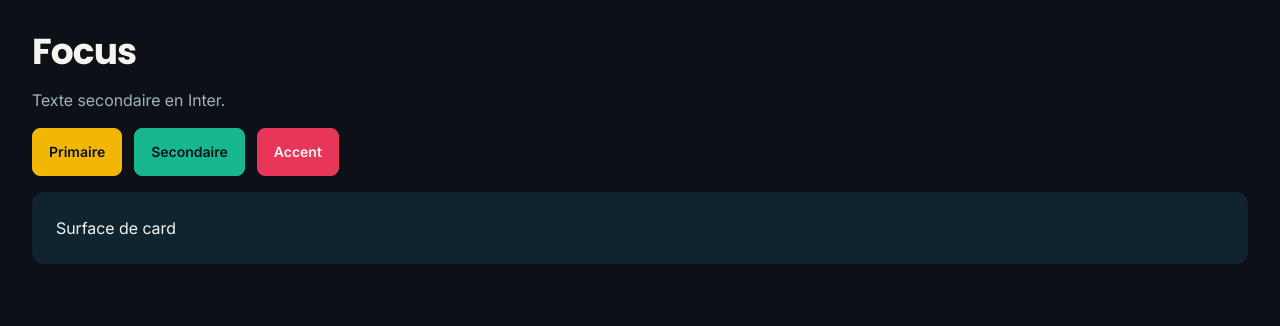
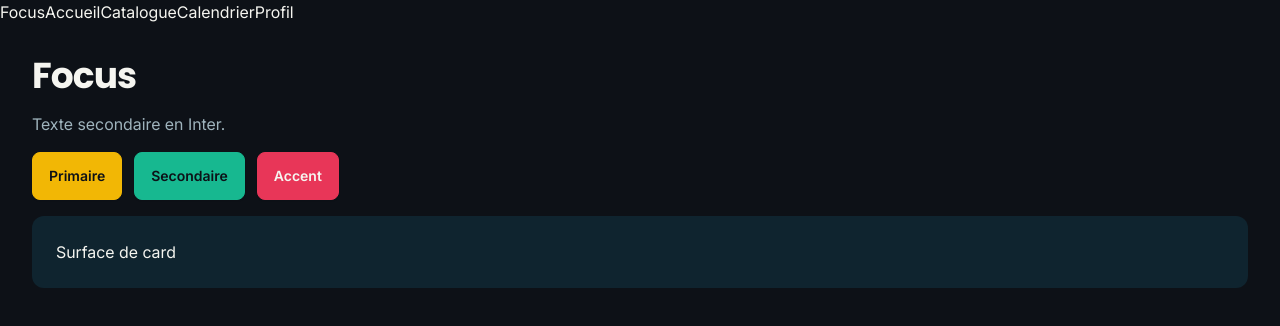
Before and after one commit to WildCodeSchool-2025-09/p3-0526-remote-focus, a React (Vite) app in the folder client/: page / in a window 1280 px wide. Shown: the top 326 px of the page. Built offline with nearby package versions, Linux system fonts and the light colour scheme.

Commit message:
feat/Adding routes and test components

```diff
--- a/client/index.html
+++ b/client/index.html
@@ -2,7 +2,7 @@
 <html lang="fr" data-theme="focus">
   <head>
     <meta charset="UTF-8" />
-    <link rel="icon" type="image/png" href="./public/images/favicon.png" />
+    <link rel="icon" type="image/png" href="/images/favicon.png" />
     <meta name="viewport" content="width=device-width, initial-scale=1.0" />
     <title>Focus</title>
   </head>
--- a/client/src/App.tsx
+++ b/client/src/App.tsx
@@ -1,24 +1,14 @@
-import "./globals.css";
+import { Outlet } from "react-router";
+import Navbar from "./components/Navbar";
 
 function App() {
   return (
     <>
-      <div className="min-h-screen bg-base-100 p-8 space-y-4">
-        <h1 className="text-4xl">Focus</h1>
-        <p className="text-focus-muted">Texte secondaire en Inter.</p>
-        <div className="flex gap-3">
-          <button type="button" className="btn btn-primary">
-            Primaire
-          </button>
-          <button type="button" className="btn btn-secondary">
-            Secondaire
-          </button>
-          <button type="button" className="btn btn-accent">
-            Accent
-          </button>
-        </div>
-        <div className="card bg-base-200 p-6">Surface de card</div>
-      </div>
+      <Navbar />
+
+      <main>
+        <Outlet />
+      </main>
     </>
   );
 }
--- /dev/null
+++ b/client/src/components/Navbar.tsx
@@ -0,0 +1,16 @@
+import { NavLink } from "react-router";
+
+function Navbar() {
+  return (
+    <nav aria-label="Navigation principale">
+      <NavLink to="/">Focus</NavLink>
+
+      <NavLink to="/">Accueil</NavLink>
+      <NavLink to="/catalog">Catalogue</NavLink>
+      <NavLink to="/calendar">Calendrier</NavLink>
+      <NavLink to="/profile">Profil</NavLink>
+    </nav>
+  );
+}
+
+export default Navbar;
--- a/client/src/main.tsx
+++ b/client/src/main.tsx
@@ -2,28 +2,40 @@
 import { createRoot } from "react-dom/client";
 import { RouterProvider, createBrowserRouter } from "react-router";
 import "./globals.css";
+import App from "./App";
+import Homepage from "./pages/Homepage";
+import Catalog from "./pages/Catalog";
+import Calendar from "./pages/Calendar";
+import Profile from "./pages/Profile";
+import NotFound from "./pages/NotFound";
 
-/* ************************************************************************* */
-
-// Import the main app component
-import App from "./App";
-
-// Import additional components for new routes
-// Try creating these components in the "pages" folder
-
-// import About from "./pages/About";
-// import Contact from "./pages/Contact";
-
-/* ************************************************************************* */
-
-// Create router configuration with routes
-// You can add more routes as you build out your app!
 const router = createBrowserRouter([
   {
-    path: "/", // The root path
-    element: <App />, // Renders the App component for the home page
+    path: "/",
+    element: <App />,
+    children: [
+      {
+        index: true,
+        element: <Homepage />,
+      },
+      {
+        path: "catalog",
+        element: <Catalog />,
+      },
+      {
+        path: "calendar",
+        element: <Calendar />,
+      },
+      {
+        path: "profile",
+        element: <Profile />,
+      },
+      {
+        path: "*",
+        element: <NotFound />,
+      },
+    ],
   },
-  // Try adding a new route! For example, "/about" with an About component
 ]);
 
 /* ************************************************************************* */
--- /dev/null
+++ b/client/src/pages/Calendar.tsx
@@ -0,0 +1,5 @@
+function Calendar() {
+  return <h1>Calendrier</h1>;
+}
+
+export default Calendar;
--- /dev/null
+++ b/client/src/pages/Catalog.tsx
@@ -0,0 +1,5 @@
+function Catalog() {
+  return <h1>Catalogue</h1>;
+}
+
+export default Catalog;
--- /dev/null
+++ b/client/src/pages/Homepage.tsx
@@ -0,0 +1,24 @@
+function Homepage() {
+  return (
+    <>
+      <div className="min-h-screen bg-base-100 p-8 space-y-4">
+        <h1 className="text-4xl">Focus</h1>
+        <p className="text-focus-muted">Texte secondaire en Inter.</p>
+        <div className="flex gap-3">
+          <button type="button" className="btn btn-primary">
+            Primaire
+          </button>
+          <button type="button" className="btn btn-secondary">
+            Secondaire
+          </button>
+          <button type="button" className="btn btn-accent">
+            Accent
+          </button>
+        </div>
+        <div className="card bg-base-200 p-6">Surface de card</div>
+      </div>
+    </>
+  );
+}
+
+export default Homepage;
--- /dev/null
+++ b/client/src/pages/NotFound.tsx
@@ -0,0 +1,14 @@
+import { NavLink } from "react-router";
+
+function NotFound() {
+  return (
+    <>
+      <h1>404</h1>
+      <p>Cette page n'existe pas</p>
+
+      <NavLink to="/">Retour à l'accueil</NavLink>
+    </>
+  );
+}
+
+export default NotFound;
--- /dev/null
+++ b/client/src/pages/Profile.tsx
@@ -0,0 +1,5 @@
+function Calendar() {
+  return <h1>Profil</h1>;
+}
+
+export default Calendar;
```
Also changed, not shown: 2 other files (tests, documents, lock files or other folders).
